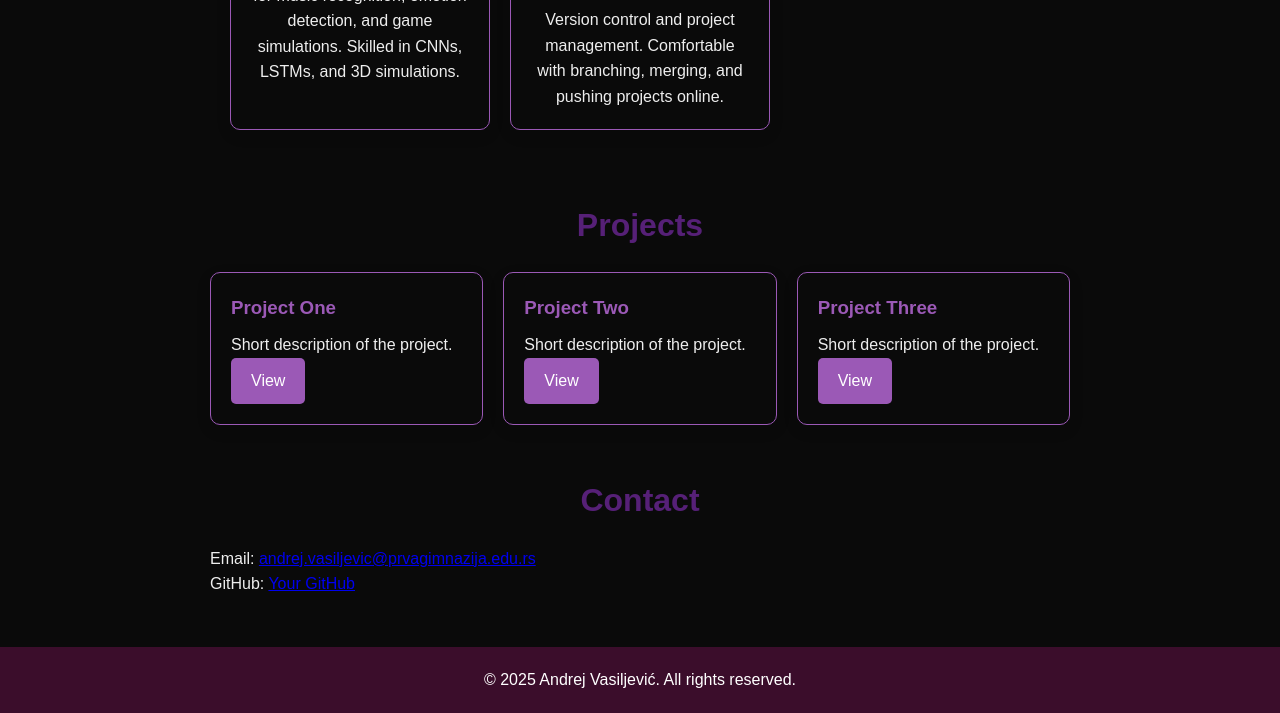
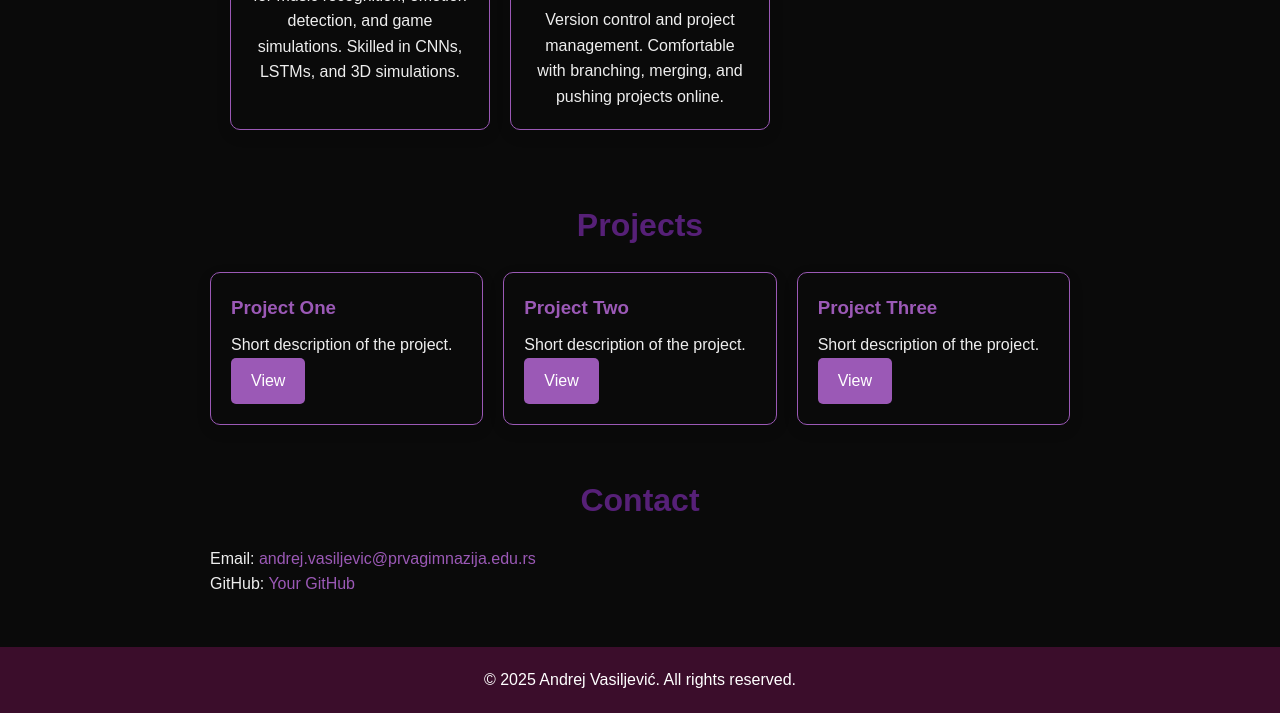
Before and after one commit to andrejvasiljevic/portfolio-site, a plain HTML site: page index.html in a window 1280 px wide. Shown: the part 1299-2012 px from the top of the page. Drawn offline with nearby package versions, Linux system fonts and the light colour scheme.

Commit message:
boja linkova

```diff
--- a/index.html
+++ b/index.html
@@ -320,9 +320,9 @@ document.getElementById('age').textContent = calculateAge('2007-12-07');
 
 <section id="contact">
     <h2>Contact</h2>
-    <p>Email: <a href="mailto:andrej.vasiljevic@prvagimnazija.edu.rs">andrej.vasiljevic@prvagimnazija.edu.rs</a></p>
+    <p>Email: <a href="mailto:andrej.vasiljevic@prvagimnazija.edu.rs" style="color:#9B59B6; text-decoration:none;">andrej.vasiljevic@prvagimnazija.edu.rs</a></p>
     <!-- <p>LinkedIn: <a href="#">Your LinkedIn</a></p> -->
-    <p>GitHub: <a href="#">Your GitHub</a></p>
+    <p>GitHub: <a href="#" style="color:#9B59B6; text-decoration:none;">Your GitHub</a></p>
 </section>
 
 <footer>
```
